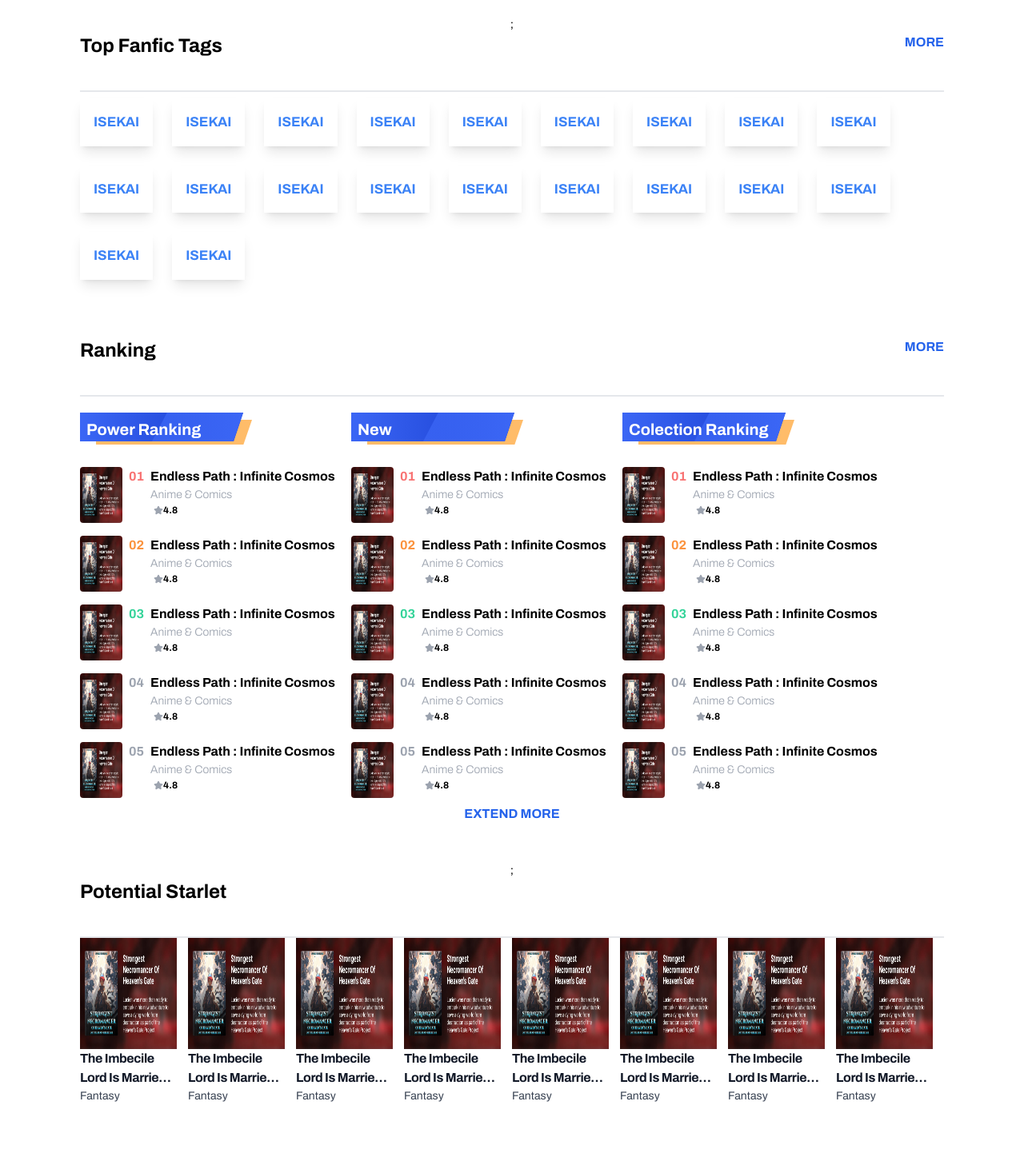
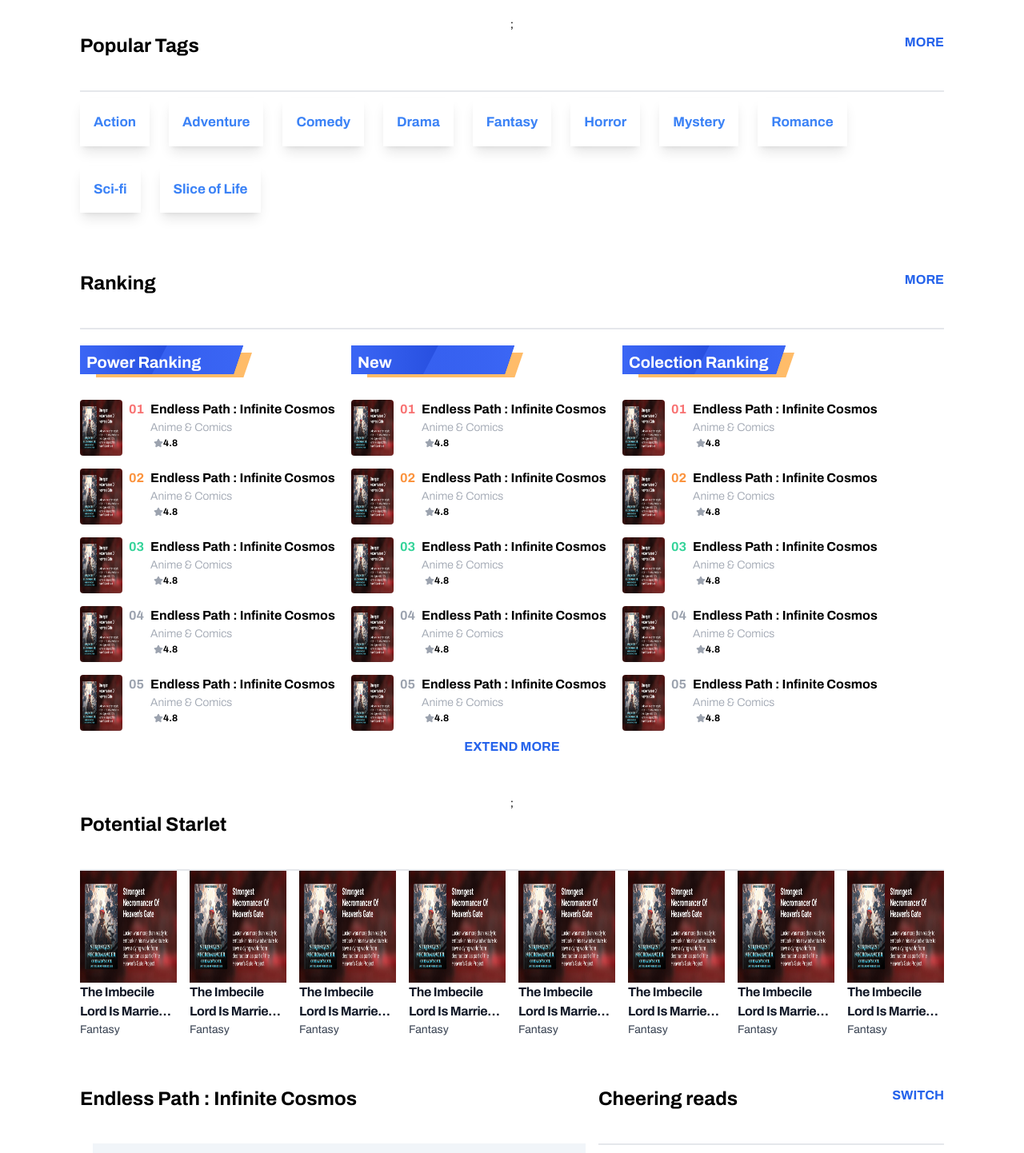
Before and after one commit to vantukk2222/PBL6_Recommender_System, a React (Vite) app in the folder sourceFE/: page / in a window 1280 px wide. Shown: the part 1330-2772 px from the top of the page at 80% size. Built offline with nearby package versions, Linux system fonts and the light colour scheme.

Commit message:
Update UI (recommender, selection image) for ItemRanking, WeeklyItem, HomeTags, and Dashboard components

```diff
--- a/sourceFE/src/components/Cards/ItemRanking.jsx
+++ b/sourceFE/src/components/Cards/ItemRanking.jsx
@@ -14,14 +14,16 @@ export const ItemRanking = ({ data, rank }) => {
   return (
     <>
       <div className="flex flex-row py-2">
-        <div className="">
+        <a className="" href="/content">
           <img
-            className="w-[53px] h-[70px] rounded"
+            className="w-[53px] h-[70px] rounded ease-in-out delay-100 hover:scale-105  duration-500 hover:-translate-y-1 hover:cursor-pointer"
             src={data?.image}
             title={data?.nameOfNovel}
           />
-        </div>
-        <div className={`number-ranking text-[16px] font-bold antialiased ${color} mx-2`}>
+        </a>
+        <div
+          className={`number-ranking text-[16px] font-bold antialiased ${color} mx-2`}
+        >
           <p>{rank < 10 ? "0" + rank : rank}</p>
         </div>
         <div className="flex flex-col">
--- a/sourceFE/src/components/Cards/WeeklyItem.jsx
+++ b/sourceFE/src/components/Cards/WeeklyItem.jsx
@@ -7,7 +7,11 @@ export const WeeklyItem = ({ items }) => {
     <>
       <div className="max-w-[121px] max-h[220px] bg-white  ">
         <NavLink exact to="/content" className="w-[121px] h-[139.5px]">
-          <img className="w-[121px] h-[139.5px]" src={banner1} alt="" />
+          <img
+            className="w-[121px] h-[139.5px]  w-[121px] h-[139.5px] ease-in-out delay-100 hover:-translate-y-1 hover:scale-105  duration-500"
+            src={banner1}
+            alt=""
+          />
         </NavLink>
         <div className=" max-w-[121px]">
           <NavLink exact to="/content">
--- a/sourceFE/src/components/Tags/HomeTags.jsx
+++ b/sourceFE/src/components/Tags/HomeTags.jsx
@@ -1,12 +1,12 @@
 import { PropTypes } from "prop-types";
 export const HomeTags = ({ dataHomeTags }) => {
-  const number = 20;
+  const number = dataHomeTags?.tags.length;
   return (
     <>
       <div className="flex flex-col w-full  pb-12 ">
         <div className="flex flex-row justify-between  border-b-2 font-bold  ">
           <h1 className="text-2xl text-black font-bold mb-4 pb-6 ">
-            Top Fanfic Tags
+            {dataHomeTags?.title}
           </h1>
           <a
             className="uppercase text-blue-600 text-[16px] hover:underline hover:cursor-pointer "
@@ -22,7 +22,7 @@ export const HomeTags = ({ dataHomeTags }) => {
                 className="text-[17px] font-bold text-blue-500 p-[17px] mb-[24px] mr-[24px] shadow-lg hover:underline hover:cursor-pointer transition ease-in-out delay-50 hover:-translate-y-1 hover:scale-110 duration-300"
                 key={index}
               >
-                ISEKAI
+                {dataHomeTags?.tags[index]?.name}
               </a>
             ))}
           </div>
--- /dev/null
+++ b/sourceFE/src/components/UI/css/selectionImage.css
@@ -0,0 +1,5 @@
+.image-choose::after {
+  content: "";
+  display: block;
+  border: 2px solid blue;
+}
--- /dev/null
+++ b/sourceFE/src/components/UI/recommenderNovels.jsx
@@ -0,0 +1,49 @@
+import { PropTypes } from "prop-types";
+export const RecommenderNovels = ({ dataRecommenderNovels }) => {
+  return (
+    <>
+      <div className="flex flex-col w-full  pb-12 ">
+        <div className="flex flex-row justify-between  border-b-2 font-bold  ">
+          <h1 className="text-2xl text-black font-bold mb-4 pb-6 ">
+            Cheering reads
+          </h1>
+          <p
+            className="uppercase text-blue-600 text-[16px] hover:underline hover:cursor-pointer "
+            onClick={() => {
+              console.log("Switch");
+            }}
+          >
+            Switch
+          </p>
+        </div>
+        <div className="grid grid-cols-2 gap-3 pt-3">
+          {Array.from({ length: 6 }).map((_, index) => (
+            <div className="flex flex-row" key={index}>
+              <a href="/content">
+                <img
+                  className=" rounded w-[70px] h-[80px] shadow-lg hover:underline   hover:cursor-pointer transition ease-in-out delay-50 hover:-translate-y-1 hover:scale-102 duration-500"
+                  key={index}
+                  src={dataRecommenderNovels?.[index]?.image}
+                />
+              </a>
+              <div className="flex flex-col ml-2">
+                <a href="/content">
+                  <h3 className="font-bold text-[14px] text-left line-clamp-2 hover:underline cursor-pointer">
+                    {dataRecommenderNovels?.[index]?.nameOfNovel}
+                  </h3>
+                </a>
+                <a className="text-[14px] text-gray-500  line-clamp-2 hover:underline hover:cursor-pointer">
+                  {dataRecommenderNovels?.[index]?.category}
+                </a>
+              </div>
+            </div>
+          ))}
+        </div>
+      </div>
+    </>
+  );
+};
+
+RecommenderNovels.propTypes = {
+  dataRecommenderNovels: PropTypes.object.isRequired,
+};
--- /dev/null
+++ b/sourceFE/src/components/UI/selectionImage.jsx
@@ -0,0 +1,99 @@
+import { PropTypes } from "prop-types";
+import "./css/selectionImage.css";
+import { useState } from "react";
+export const SelectionImage = ({ dataSelectionImage }) => {
+  const [selectedImage, setSelectedImage] = useState(null);
+  const [selectedImageIndex, setSelectedImageIndex] = useState(0);
+
+  return (
+    <>
+      <>
+        <div className="flex flex-col w-full  pb-12 max-h-[420px] pr-4">
+          <div className="flex flex-row justify-between font-bold  ">
+            <h1
+              className="text-2xl text-black font-bold mb-4 pb-6 "
+              onClick={() => {
+                console.log("data: ", dataSelectionImage[0].image);
+              }}
+            >
+              {dataSelectionImage[0]?.nameOfNovel}
+            </h1>
+          </div>
+          <div className="flex flex-col justify-between pt-2 ml-4 bg-slate-100">
+            <div className="flex  flex-row overflow-x-auto  max-w-[648px]">
+              {dataSelectionImage.map((item, index) => {
+                console.log("item: ", item.image);
+                // if (index == 0) return null;
+                return (
+                  <img
+                    className={`image-choose w-[60px] h-[80px] mr-2 my-2  rounded ${
+                      selectedImageIndex === index
+                        ? "border-2 border-blue-500 p-[1px]  ease-in-out delay-100 hover:scale-100 duration-500 transition-transform"
+                        : "hover:cursor-pointer transition ease-in-out delay-100  hover:scale-105 duration-500 transition-transform"
+                    }`}
+                    onClick={() => {
+                      setSelectedImageIndex(index);
+                      setSelectedImage(item);
+                    }}
+                    key={index}
+                    src={item.image}
+                    alt={item.nameOfNovel}
+                  />
+                );
+              })}
+            </div>
+            <div className="flex flex-row py-2">
+              <div className="">
+                <img
+                  className="w-[132px] h-[176px] rounded mr-3"
+                  src={dataSelectionImage[0]?.image}
+                  title={dataSelectionImage[0]?.nameOfNovel}
+                />
+              </div>
+
+              <div className="flex flex-col">
+                <a href="/content">
+                  <h3
+                    className="font-bold text-[21px] text-left line-clamp-1 hover:underline cursor-pointer"
+                    title={selectedImage?.nameOfNovel}
+                  >
+                    {selectedImage?.nameOfNovel}
+                  </h3>
+                </a>
+                <a className="">
+                  <h1
+                    className="font-light text-[14px] text-gray-400 hover:underline cursor-pointer mb-2"
+                    title={selectedImage?.category}
+                  >
+                    {selectedImage?.category}
+                  </h1>
+                </a>
+                <div className="flex flex-row">
+                  <a
+                    className="text-[16px] text-white uppercase bg-blue-600 w-fit px-2 py-1 mr-2 rounded-xl cursor-pointer hover:shadow-md	"
+                    title="Read now"
+                    href="/content"
+                  >
+                    Read now
+                  </a>
+                  <div
+                    className="flex items-center justify-center w-[32px] h-[32px] pb-1 bg-blue-100 rounded-full hover:shadow-md hover:cursor-pointer"
+                    title="Add to library"
+                  >
+                    <span className="text-blue-500 text-[34px] font-bold ">
+                      +
+                    </span>
+                  </div>
+                </div>
+              </div>
+            </div>
+          </div>
+        </div>
+      </>
+    </>
+  );
+};
+
+SelectionImage.propTypes = {
+  dataSelectionImage: PropTypes.object.isRequired,
+};
--- a/sourceFE/src/pages/dashboard/Dashboard.jsx
+++ b/sourceFE/src/pages/dashboard/Dashboard.jsx
@@ -4,6 +4,8 @@ import { TopRanking } from "../../components/UI/TopRanking";
 import banner1 from "../../assets/images/banner1.jpg";
 import { HomeTags } from "../../components/Tags/HomeTags";
 import { WeeklyItem } from "../../components/Cards/WeeklyItem";
+import { SelectionImage } from "../../components/UI/selectionImage";
+import { RecommenderNovels } from "../../components/UI/recommenderNovels";
 const Dashboard = () => {
   const dataTopRanking = [
     {
@@ -63,13 +65,13 @@ const Dashboard = () => {
             },
             {
               image: banner1,
-              nameOfNovel: "Endless Path : Infinite Cosmos ",
+              nameOfNovel: "Endless Path : Infinite8 Cosmos ",
               category: "Anime & Comics",
               rating: 4.8,
             },
             {
               image: banner1,
-              nameOfNovel: "Endless Path : Infinite Cosmos ",
+              nameOfNovel: "Endless Path : Infinite9 Cosmos ",
               category: "Anime & Comics",
               rating: 4.8,
             },
@@ -409,38 +411,84 @@ const Dashboard = () => {
       ],
     },
   ];
+  const dataHomeTags = [
+    {
+      title: "Top Fanfic Tags",
+      tags: [
+        { name: "Action" },
+        { name: "Adventure" },
+        { name: "Comedy" },
+        { name: "Drama" },
+        { name: "Fantasy" },
+        { name: "Horror" },
+        { name: "Mystery" },
+        { name: "Romance" },
+        { name: "Sci-fi" },
+        { name: "Slice of Life" },
+      ],
+    },
+    {
+      title: "Popular Tags",
+      tags: [
+        { name: "Action" },
+        { name: "Adventure" },
+        { name: "Comedy" },
+        { name: "Drama" },
+        { name: "Fantasy" },
+        { name: "Horror" },
+        { name: "Mystery" },
+        { name: "Romance" },
+        { name: "Sci-fi" },
+        { name: "Slice of Life" },
+      ],
+    },
+  ];
 
   return (
     <div className=" flex flex-col justify-end items-center w-screen max-w-[1080px]">
       <Banner />
       <TopRanking dataTopRanking={dataTopRanking[0]} />;
-      <HomeTags />
+      <HomeTags dataHomeTags={dataHomeTags[1]} />
       <TopRanking dataTopRanking={dataTopRanking[1]} />;
-      <div className="flex flex-col w-full  pb-12 ">
+      <div className="flex flex-col flex-wrap  pb-12 w-full">
         <div className="flex flex-row justify-between  border-b-2 font-bold  ">
           <h1 className="text-2xl text-black font-bold mb-4 pb-6 ">
             Potential Starlet
           </h1>
         </div>
-        <div className="grid grid-cols-8">
+        <div className="grid grid-cols-8 gap-4">
           {Array.from({ length: 8 }).map((_, index) => (
             <WeeklyItem key={index} />
           ))}
         </div>
       </div>
-      <div className="flex flex-col w-full  pb-12 ">
+      <div className="flex flex-row">
+        <div style={{ flex: 6 }}>
+          <SelectionImage
+            dataSelectionImage={dataTopRanking[0]?.dataEachTopRanking[0]?.data}
+          />
+        </div>
+        <div style={{ flex: 4 }}>
+          <RecommenderNovels
+            dataRecommenderNovels={
+              dataTopRanking[0]?.dataEachTopRanking[0]?.data
+            }
+          />
+        </div>
+      </div>
+      <div className="flex flex-col flex-wrap   w-full pb-12 ">
         <div className="flex flex-row justify-between  border-b-2 font-bold  ">
           <h1 className="text-2xl text-black font-bold mb-4 pb-6 ">
             Completed Novel
           </h1>
         </div>
-        <div className="grid grid-cols-8">
+        <div className="grid grid-cols-8 gap-4">
           {Array.from({ length: 8 }).map((_, index) => (
             <WeeklyItem key={index} />
           ))}
         </div>
       </div>
-      <HomeTags />
+      <HomeTags dataHomeTags={dataHomeTags[1]} />
     </div>
   );
 };
```
